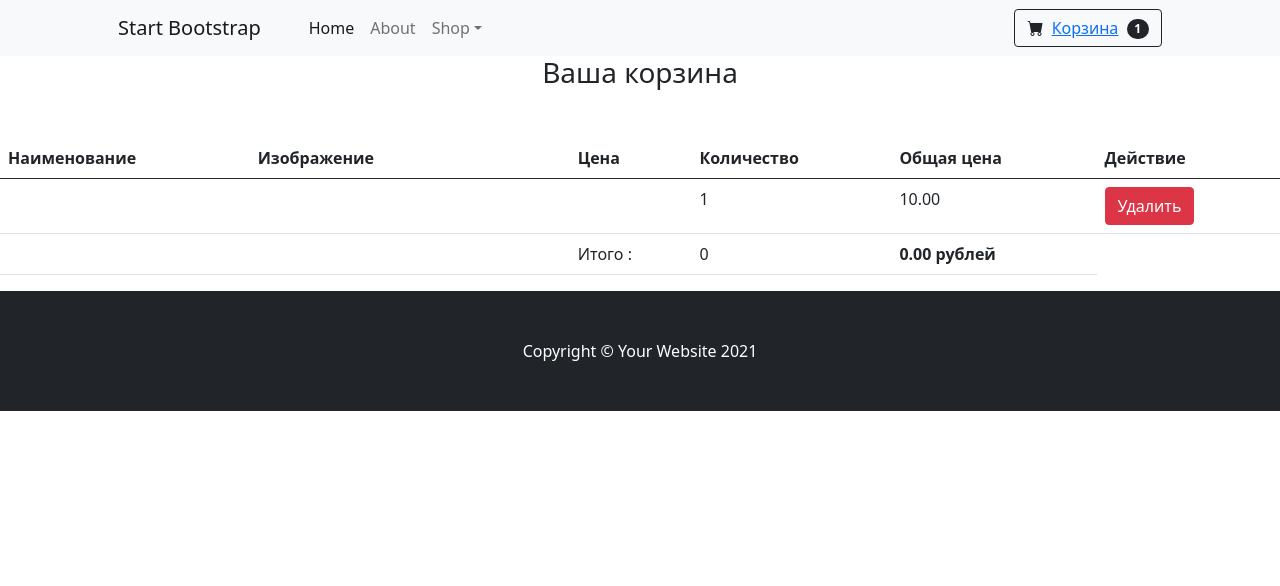
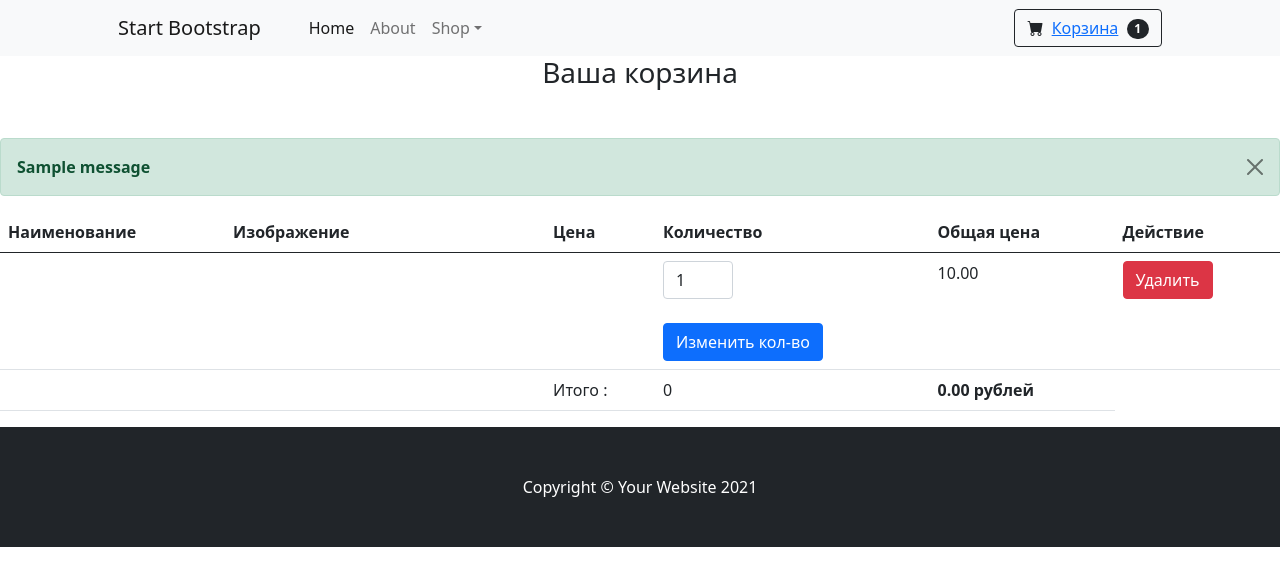
Before and after one commit to ilya1231231/online-shop, a Django app: page /cart/ in a window 1280 px wide. Shown: the top 586 px of the page. Run offline with Django 3.2, Linux system fonts and the light colour scheme; a user stored in the database is signed in; data comes from the database, SQL or seed files in the repository; both versions use the stored data as it was after the commit; tables that the repository leaves empty hold one stand-in row (values such as "Sample post"); one stand-in notice (Sample message) is shown.

Commit message:
Added a function to change the number of items in the cart

```diff
--- a/shop/main/templates/main/cart.html
+++ b/shop/main/templates/main/cart.html
@@ -2,6 +2,16 @@
 
 {% block content %}
 <h3 class="text-center mt-6 mb-5">Ваша корзина {% if not cart.products.count %} пуста {% endif %}</h3>
+{% if messages %}
+    {% for message in messages %}
+      <div class="alert alert-success alert-dismissible fade show" role="alert">
+          <strong>{{ message }}</strong>
+          <button type="button" class="btn-close" data-bs-dismiss="alert" aria-label="Close"></button>
+      </div>
+    {% endfor %}
+</ul>
+{% endif %}
+{% if cart.products.count %}
 <table class="table">
   <thead>
     <tr>
@@ -20,7 +30,14 @@
           <td class="w-25"><img src="{{ item.content_object.product_image.url }}" class="img-fluid"></td>
           <td>{{ item.content_object.price }}</td>
             <!-- ПОЛЕ CARTPRODUCT, может изменяться-->
-          <td>{{ item.count }}</td>
+          <td>
+            <form action="{% url 'change_count' ct_model=item.content_object.get_model_name slug=item.content_object.slug %}" method="POST">
+              {% csrf_token %}
+              <input type="number" class="form-control" name="qty" style="width: 70px;"  value="{{ item.count }}" min="1">
+              <br>
+              <input type="submit" class="btn btn-primary" value="Изменить кол-во">
+            </form>
+          </td>
           <td>{{ item.total_price }}</td>
           <td>
             <a href ="{% url 'delete_from_cart' ct_model=item.content_object.get_model_name slug=item.content_object.slug %}"><button class="btn btn-danger">Удалить</button>
@@ -35,5 +52,6 @@
         <td><strong>{{ cart.total_price}} рублей</strong></td>
       </tr>
 </table>
+{% endif %}
 
 {% endblock%}
--- a/shop/main/urls.py
+++ b/shop/main/urls.py
@@ -1,5 +1,12 @@
 
-from .views import BaseView, ProductDetailView, CategoryDetailView, CartView, AddToCartView, DeleteFromCartView
+from .views import (BaseView,
+                    ProductDetailView,
+                    CategoryDetailView,
+                    CartView,
+                    AddToCartView,
+                    DeleteFromCartView,
+                    ChangeCountView
+                    )
 from django.urls import path
 
 
@@ -9,7 +16,8 @@ urlpatterns = [
     path('category/<str:slug>/', CategoryDetailView.as_view(), name='category_detail'),
     path('cart/', CartView.as_view(), name='cart'),
     path('add_to_cart/<str:ct_model>/<str:slug>/', AddToCartView.as_view(), name='add_to_cart'),
-    path('delete_from_cart/<str:ct_model>/<str:slug>/', DeleteFromCartView.as_view(), name='delete_from_cart')
+    path('delete_from_cart/<str:ct_model>/<str:slug>/', DeleteFromCartView.as_view(), name='delete_from_cart'),
+    path('change_count/<str:ct_model>/<str:slug>/', ChangeCountView.as_view(), name='change_count')
 ]
 
 '''ct_model и slug из функции get_absolute_url, name -это viewname, которое мы передавали в функцию GAU моделей
--- a/shop/main/views.py
+++ b/shop/main/views.py
@@ -3,7 +3,8 @@ from django.contrib.contenttypes.models import ContentType
 from django.http import HttpResponseRedirect
 from django.views.generic import DetailView, View
 from .models import Tobacco, Hookah, Category, LatestProduct, Customer, Cart, CartProduct
-from .mixins import CategoryDetailMixin, CartMixin    #импорт миксина!!!
+from .mixins import CategoryDetailMixin, CartMixin    #импорт миксина
+from django.contrib import messages
 
 
 class BaseView(CartMixin, View):
@@ -75,6 +76,7 @@ class AddToCartView(CartMixin, View):
         if created:
             self.cart.products.add(cart_product)
         self.cart.save()    #информация обновляется при добавлении товара в корзину
+        messages.add_message(request, messages.INFO, 'Товар успешно добавлен в корзину')
 
         return HttpResponseRedirect('/cart/')
 
@@ -90,7 +92,27 @@ class DeleteFromCartView(CartMixin, View):
             user=self.cart.owner, cart=self.cart, content_type=content_type, object_id=product.id
         )
         self.cart.products.remove(cart_product)
+        cart_product.delete()
         self.cart.save()
+        messages.add_message(request, messages.INFO, 'Товар успешно удален из корзины')
+        return HttpResponseRedirect('/cart/')
+
+class ChangeCountView(CartMixin, View):
+
+    def post(self, request, *args, **kwargs):
+        ct_model, product_slug = kwargs.get('ct_model'), kwargs.get('slug')
+        content_type = ContentType.objects.get(model=ct_model)
+        product = content_type.model_class().objects.get(slug=product_slug)
+        cart_product = CartProduct.objects.get(
+            user=self.cart.owner, cart=self.cart, content_type=content_type, object_id=product.id
+        )
+        '''присваиваем значение, которое приходит из тела запроса'''
+        qty = int(request.POST.get('qty'))
+        cart_product.count = qty
+        cart_product.save()
+        self.cart.save()
+        messages.add_message(request, messages.INFO, 'Количество товара успешно изменено')
+        #print(request.POST)
         return HttpResponseRedirect('/cart/')
 
 
```
Also changed, not shown: shop/db.sqlite3, shop/manage.py (line endings or trailing spaces).
